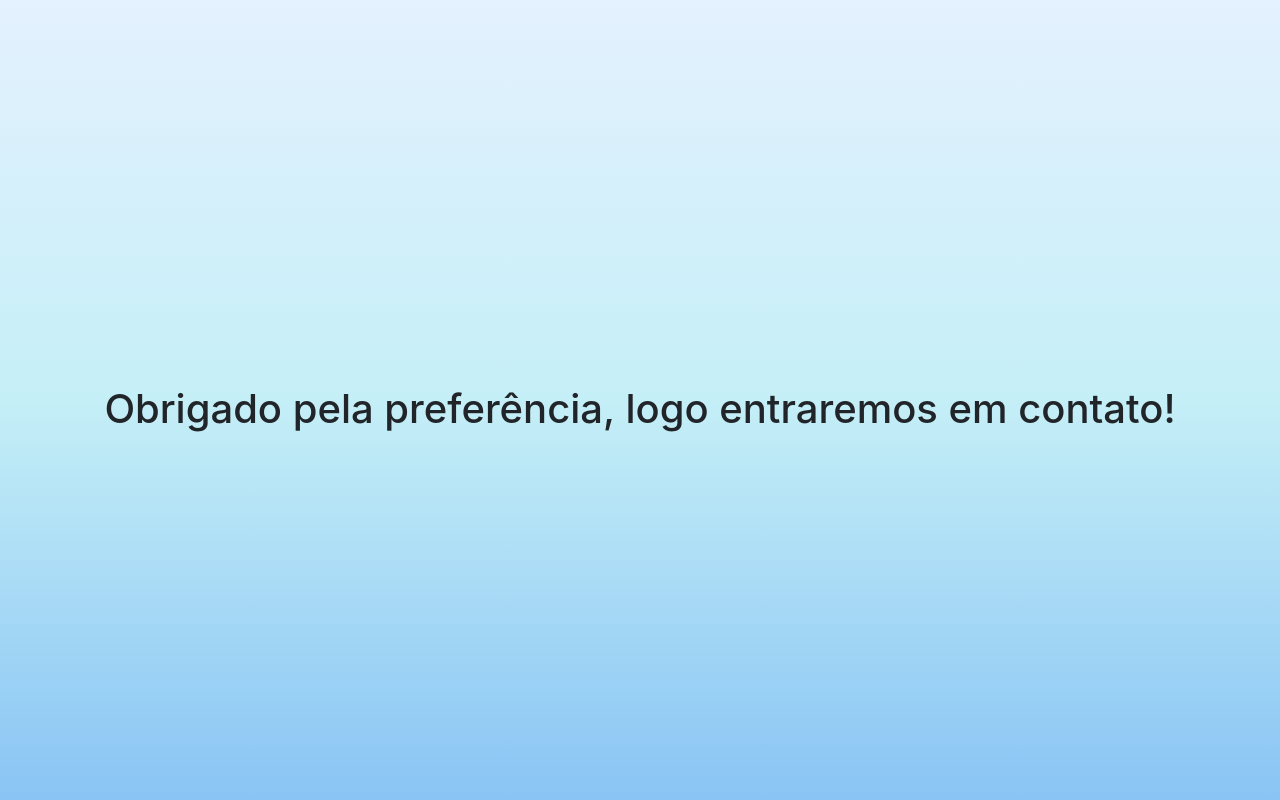
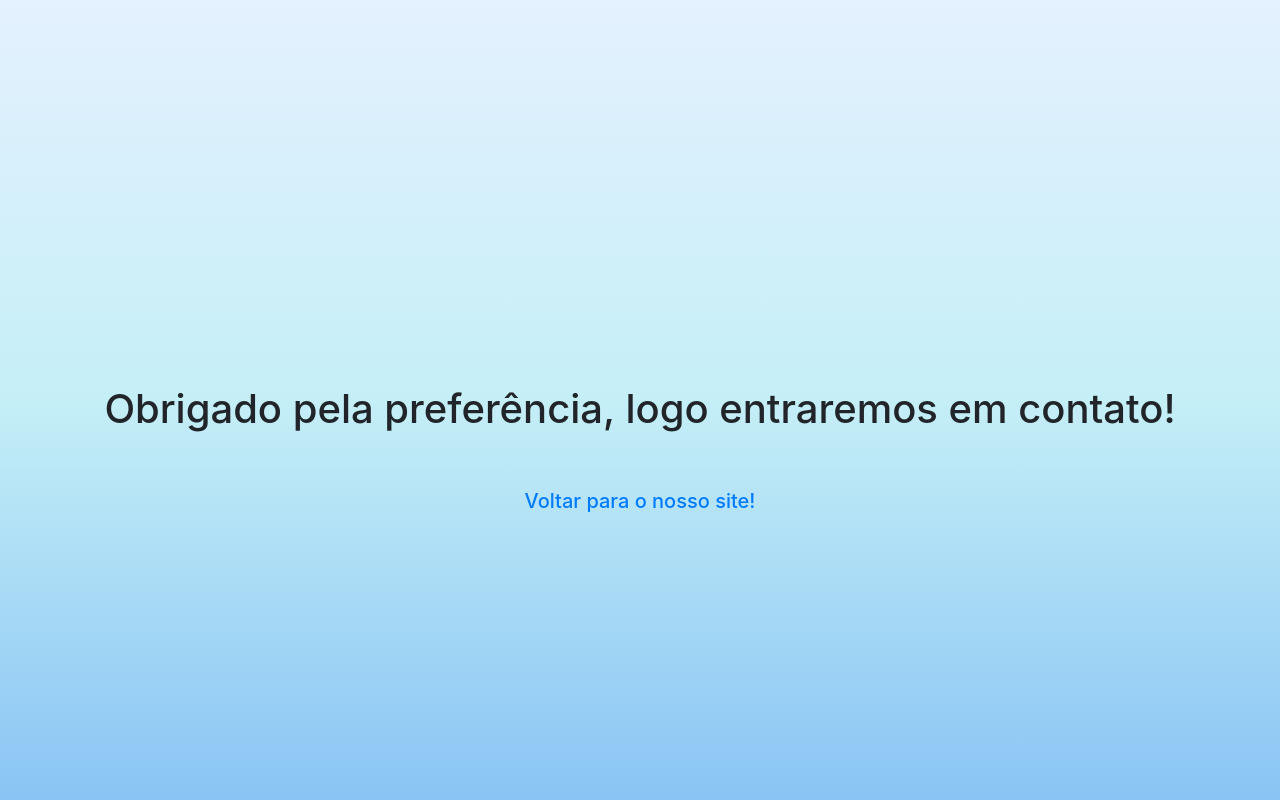
Before and after one commit to Matheus-Msantos/Projeto_SEA, a PHP site: page /login/grava_interessado.php in a window 1280 px wide. Run offline with PHP 8.4, Linux system fonts and the light colour scheme; some libraries are stand-ins or nearby versions.

Commit message:
Arruamndo links

```diff
--- a/index.html
+++ b/index.html
@@ -56,7 +56,7 @@
                         <a href="https://classroom.google.com/h"><img src="imagens/life-buoy.png"></a>
                     </li>
                     <li class="nav-item">
-                        <a href="login/index.php"><img src="imagens/capitao.png"></a>
+                        <a href="login/index.php" target="_blank"><img src="imagens/capitao.png"></a>
                     </li>
                 </ul>
             </div>
--- a/login/grava_interessado_tpl.php
+++ b/login/grava_interessado_tpl.php
@@ -27,6 +27,9 @@
                 echo $msg;
             ?>
         </h1>
+        <div class="text-center h5 pt-5">
+            <a href="../index.html">Voltar para o nosso site!</a>
+        </div>
     </main>
 </body>
 </html>
```
